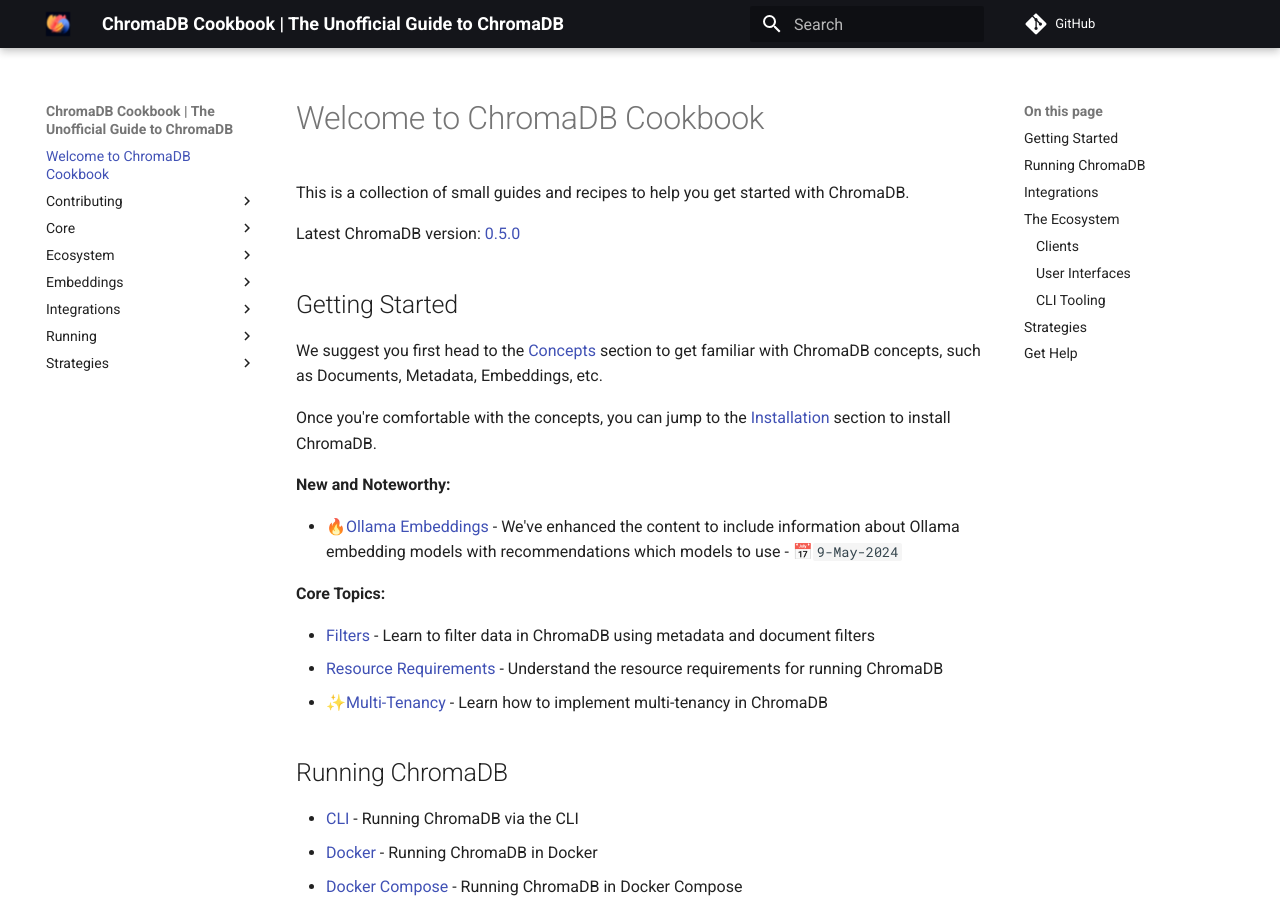
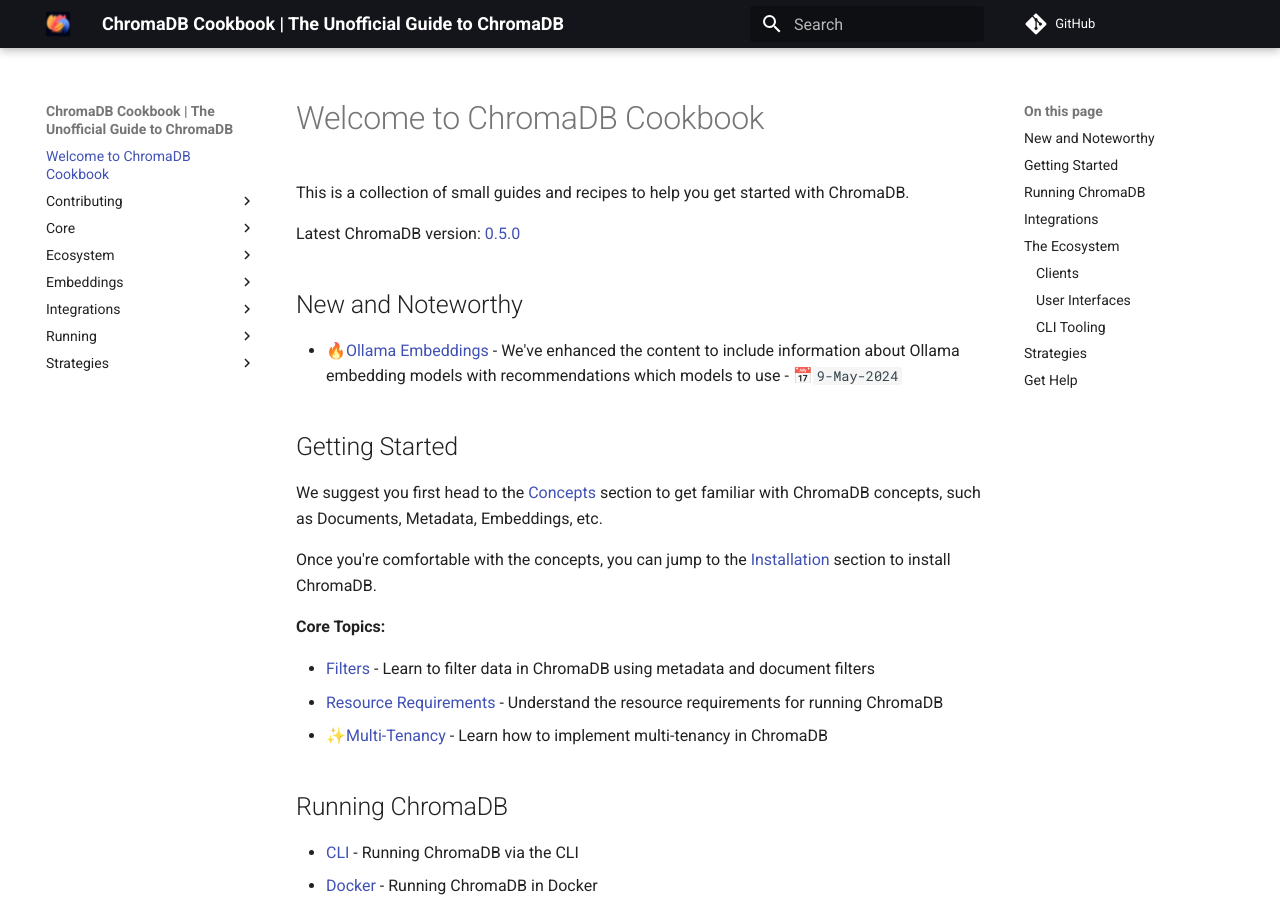
Before and after one commit to amikos-tech/chroma-cookbook, an MkDocs documentation site: the page built from docs/index.md, in a window 1280 px wide and 900 px high. Built offline with MkDocs 1.6.1 and Material for MkDocs 9.7.7, drawn with Linux system fonts in a browser that asks for light colours; comment, search, counter and statistics services are not loaded; some of the changed lines change nothing that is shown.

Commit message:
chore: Moving new and noteworthy to its own section.

```diff
--- a/docs/index.md
+++ b/docs/index.md
@@ -3,6 +3,11 @@
 This is a collection of small guides and recipes to help you get started with ChromaDB.
 
 Latest ChromaDB version: [0.5.0](https://github.com/chroma-core/chroma/releases/tag/0.5.0)
+
+## New and Noteworthy
+
+- 🔥[Ollama Embeddings](integrations/ollama/embeddings.md) - We've enhanced the content to include information about
+  Ollama embedding models with recommendations which models to use - 📅`9-May-2024`
 
 ## Getting Started
 
@@ -11,11 +16,6 @@
 
 Once you're comfortable with the concepts, you can jump to the [Installation](core/install.md) section to install
 ChromaDB.
-
-**New and Noteworthy:**
-
-- 🔥[Ollama Embeddings](integrations/ollama/embeddings.md) - We've enhanced the content to include information about
-  Ollama embedding models with recommendations which models to use - 📅`9-May-2024`
 
 **Core Topics:**
 
```
